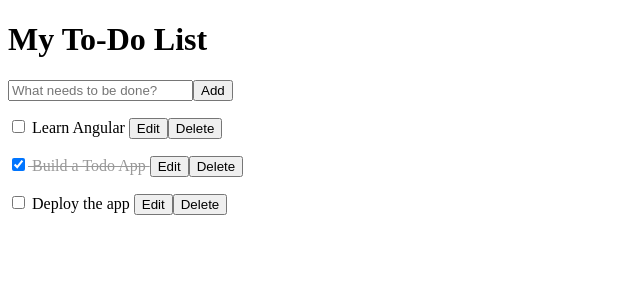
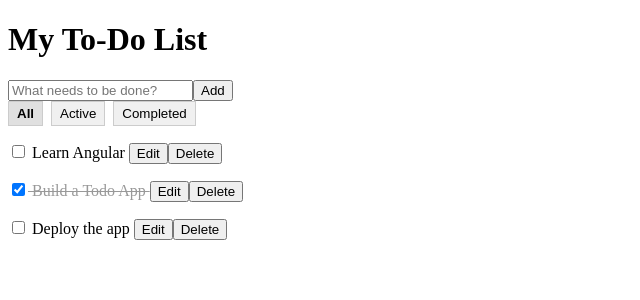
Before and after one commit to brooks-t/angular-todo-app, an Angular app: page / in a window 1280 px wide. Shown: the top 300 px of the page, without its empty margins (0-640 px from the left). Built offline with nearby package versions, Linux system fonts and the light colour scheme.

Commit message:
feat: added filter button for all, active and completed tasks

```diff
--- a/src/app/app.html
+++ b/src/app/app.html
@@ -6,7 +6,13 @@
     <button (click)="addItem(newItem.value); newItem.value=''">Add</button>
 </div>
 
-@for (item of todoItems; track $index) {
+<div class="filter-buttons">
+    <button (click)="filter = 'all'" [class.active]="filter === 'all'">All</button>
+    <button (click)="filter = 'active'" [class.active]="filter === 'active'">Active</button>
+    <button (click)="filter = 'completed'" [class.active]="filter === 'completed'">Completed</button>
+</div>
+
+@for (item of filteredItems; track $index) {
 <app-todo-item [item]="item" (delete)="deleteItem(item)" (complete)="toggleComplete(item)"
     (update)="updateItem(item, $event)"></app-todo-item>
 }
--- a/src/app/app.scss
+++ b/src/app/app.scss
@@ -0,0 +1,16 @@
+.filter-buttons {
+  margin-bottom: 1rem;
+
+  button {
+    margin-right: 0.5rem;
+    padding: 0.25rem 0.5rem;
+    border: 1px solid #ccc;
+    background-color: #f0f0f0;
+    cursor: pointer;
+
+    &.active {
+      background-color: #e0e0e0;
+      font-weight: bold;
+    }
+  }
+}
--- a/src/app/app.ts
+++ b/src/app/app.ts
@@ -17,6 +17,15 @@ export class App {
     { text: 'Deploy the app', completed: false }
   ];
 
+   filter: 'all' | 'active' | 'completed' = 'all';
+
+   get filteredItems() {
+    if (this.filter === 'all') {
+      return this.todoItems;
+    }
+    return this.todoItems.filter(item => this.filter === 'completed' ? item.completed : !item.completed);
+  }
+
   addItem(text: string) {
     if (text.trim() === '') {
       return;
```
